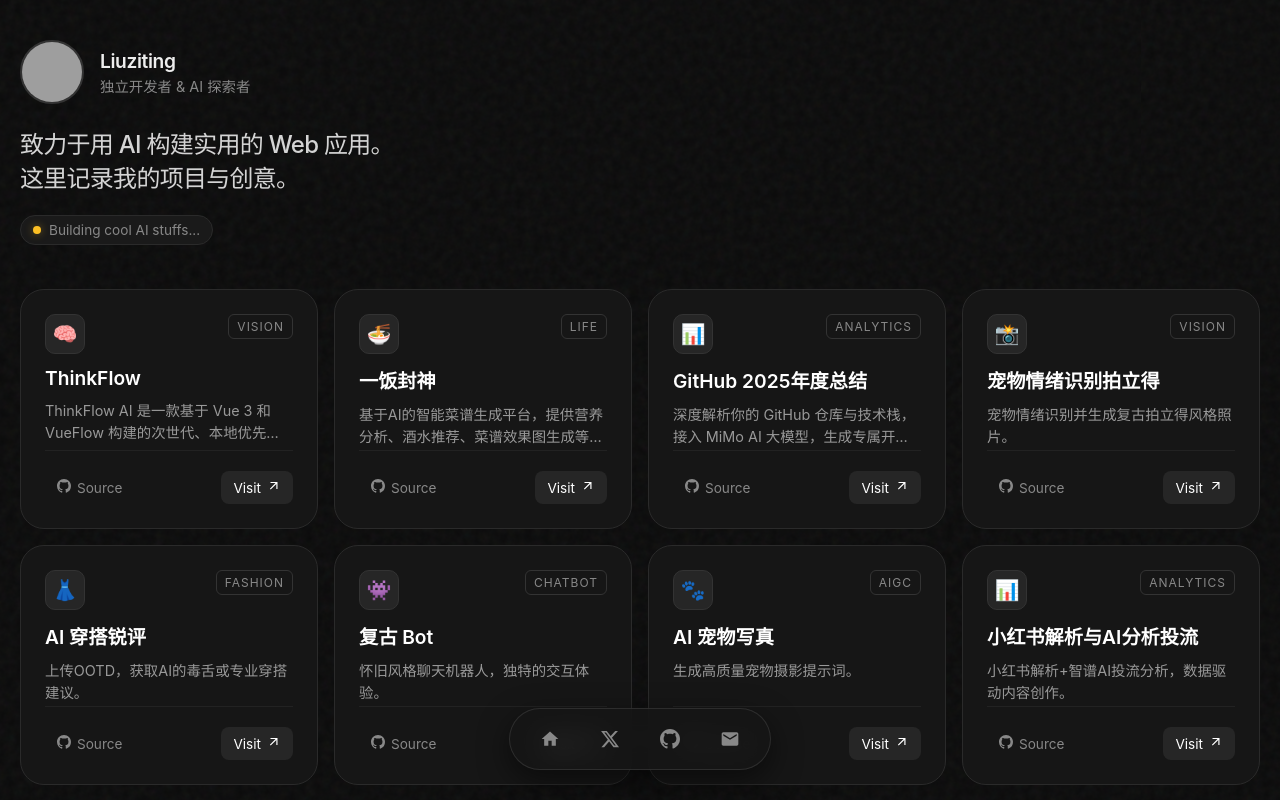
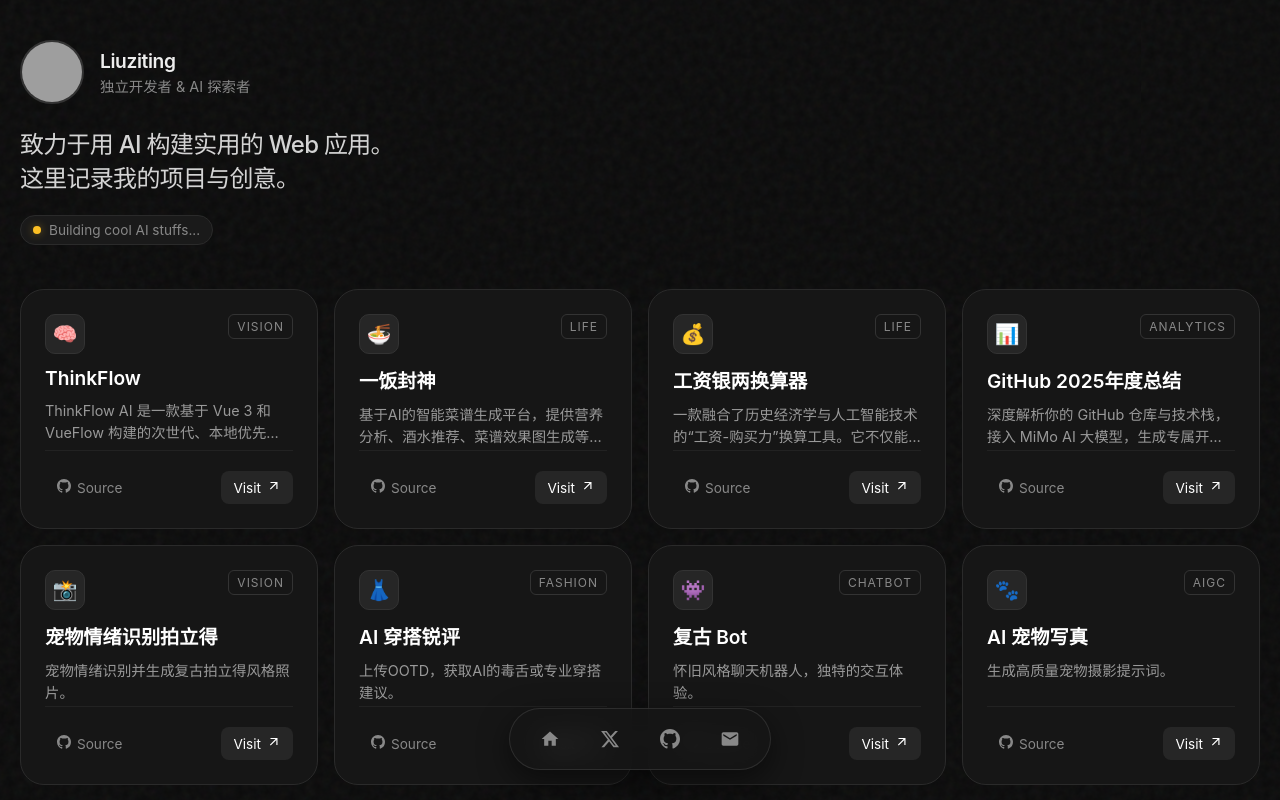
Before and after one commit to liu-ziting/liuziting-blog, a Vue app: page / in a window 1280 px wide. Shown: the top 800 px of the page. Built offline with nearby package versions, Linux system fonts and the light colour scheme; grey boxes are pictures that could not be loaded.

Commit message:
Update projects.ts

```diff
--- a/src/data/projects.ts
+++ b/src/data/projects.ts
@@ -22,6 +22,14 @@
         github: 'https://github.com/liu-ziting/what-to-eat',
         desc: '基于AI的智能菜谱生成平台，提供营养分析、酒水推荐、菜谱效果图生成等全方位烹饪指导。',
         icon: '🍜',
+        tag: 'Life'
+    },
+    {
+        title: '工资银两换算器',
+        url: 'https://silver.lz-t.top/',
+        github: 'https://github.com/liu-ziting/SilverEra',
+        desc: '一款融合了历史经济学与人工智能技术的“工资-购买力”换算工具。它不仅能将你的现代月薪折算为中国历代（汉、唐、宋、明、清）的白银两数，更能通过MiMo-V2-Flash大模型，深度解析你在特定朝代的社会地位、职业匹配及生活水平。',
+        icon: '💰',
         tag: 'Life'
     },
     {
```
